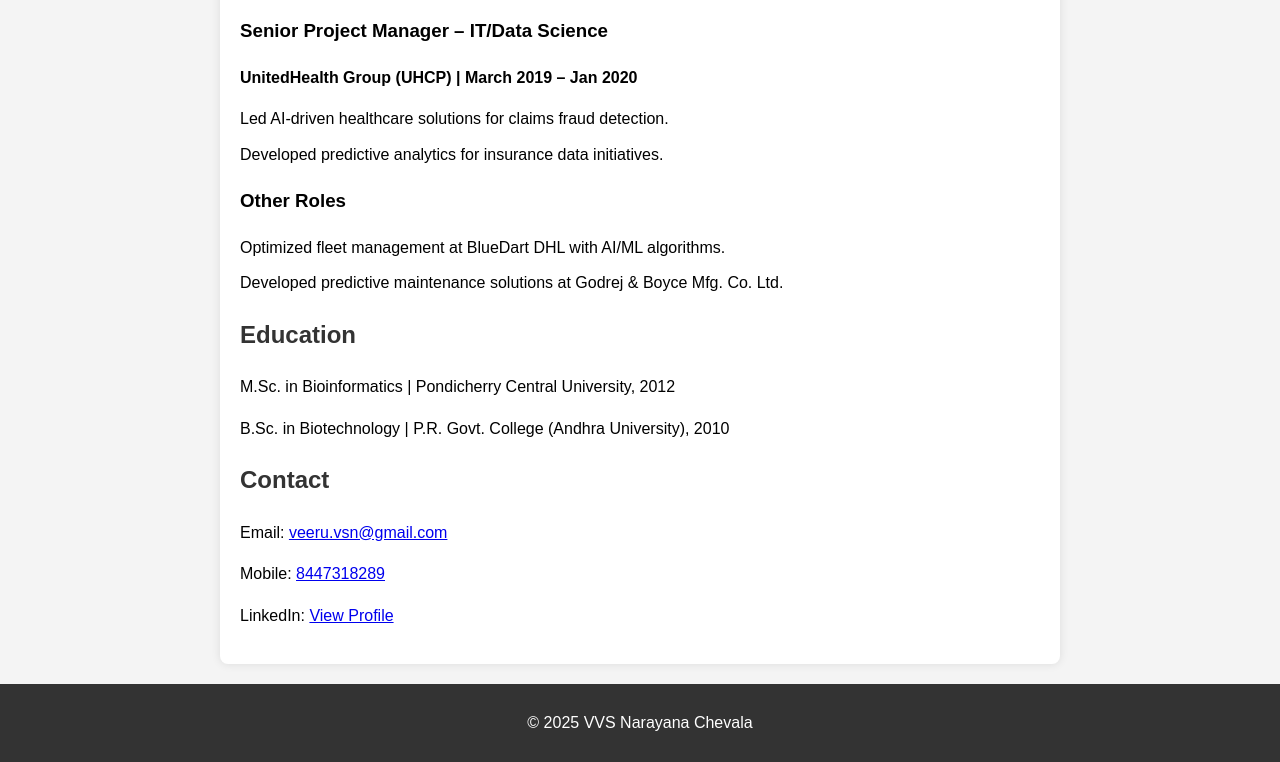
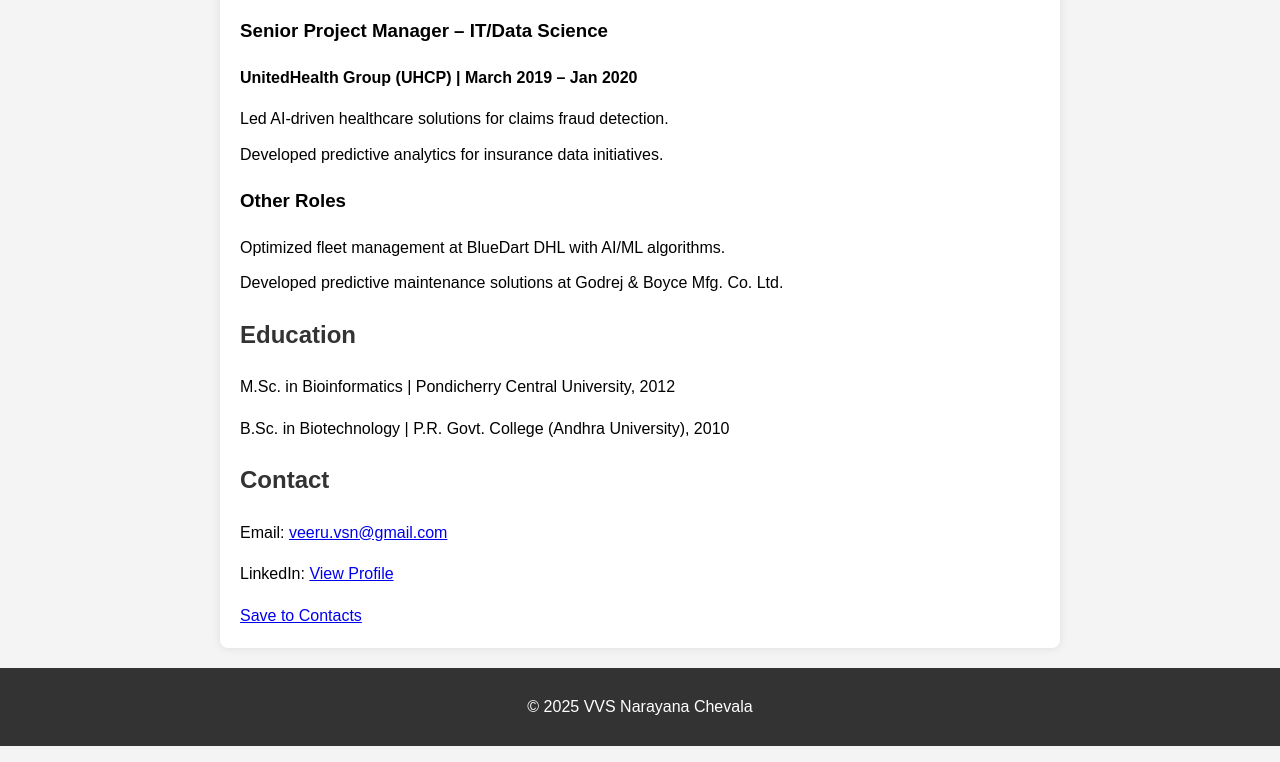
Before and after one commit to VVSNarayanaChevala/contactqr, a plain HTML site: page index.html in a window 1280 px wide. Shown: the part 1118-1880 px from the top of the page. Drawn offline with Linux system fonts and the light colour scheme.

Commit message:
Update index.html

```diff
--- a/index.html
+++ b/index.html
@@ -120,8 +120,9 @@
         <section>
             <h2>Contact</h2>
             <p>Email: <a href="mailto:veeru.vsn@gmail.com">veeru.vsn@gmail.com</a></p>
-            <p>Mobile: <a href="mobile:8447318289">8447318289</a></p>
             <p>LinkedIn: <a href="https://www.linkedin.com/in/vvsnarayanachevala/" target="_blank">View Profile</a></p>
+	    <pre id="contact"></pre>
+            <a id="download" href="https://drive.google.com/uc?export=download&id=1AJzcr5rV8xbpXaVUUjiFpjRlpeL4WzLJ" download>Save to Contacts</a>
         </section>
     </div>
 
```
